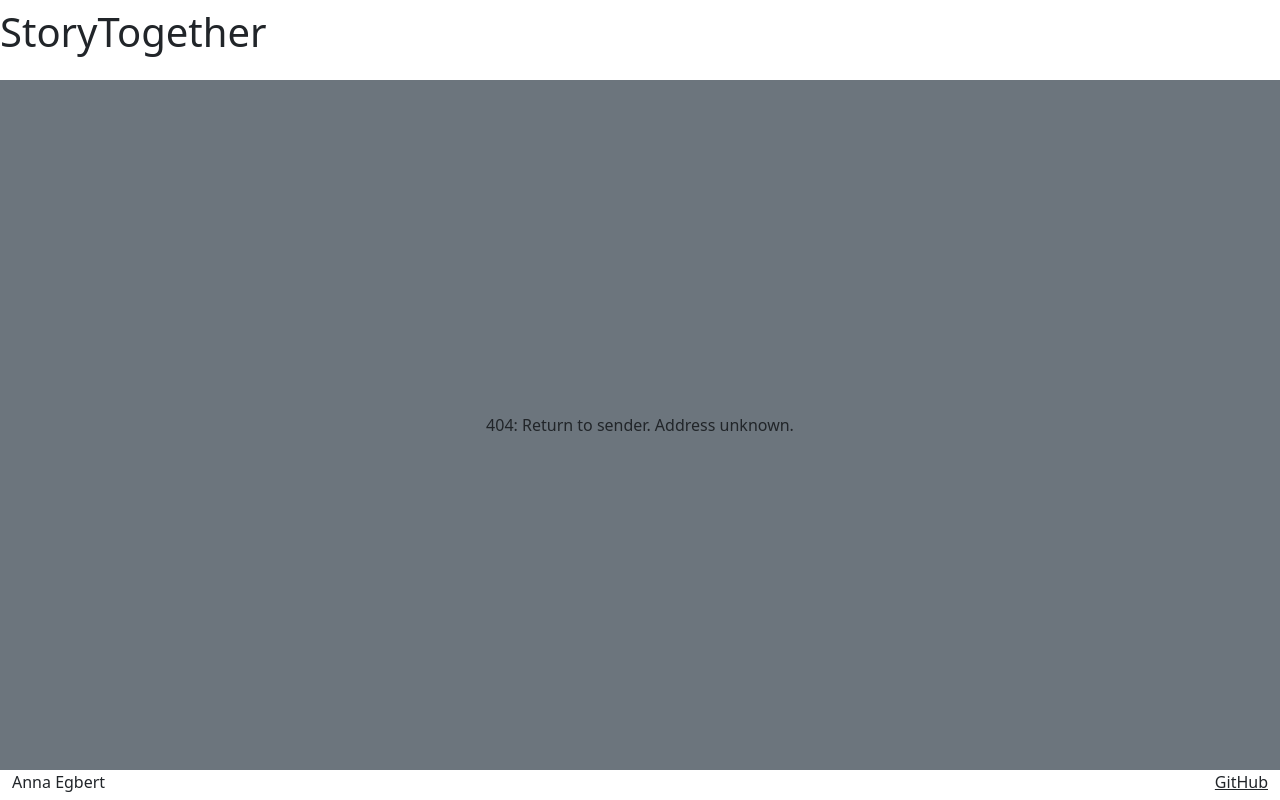
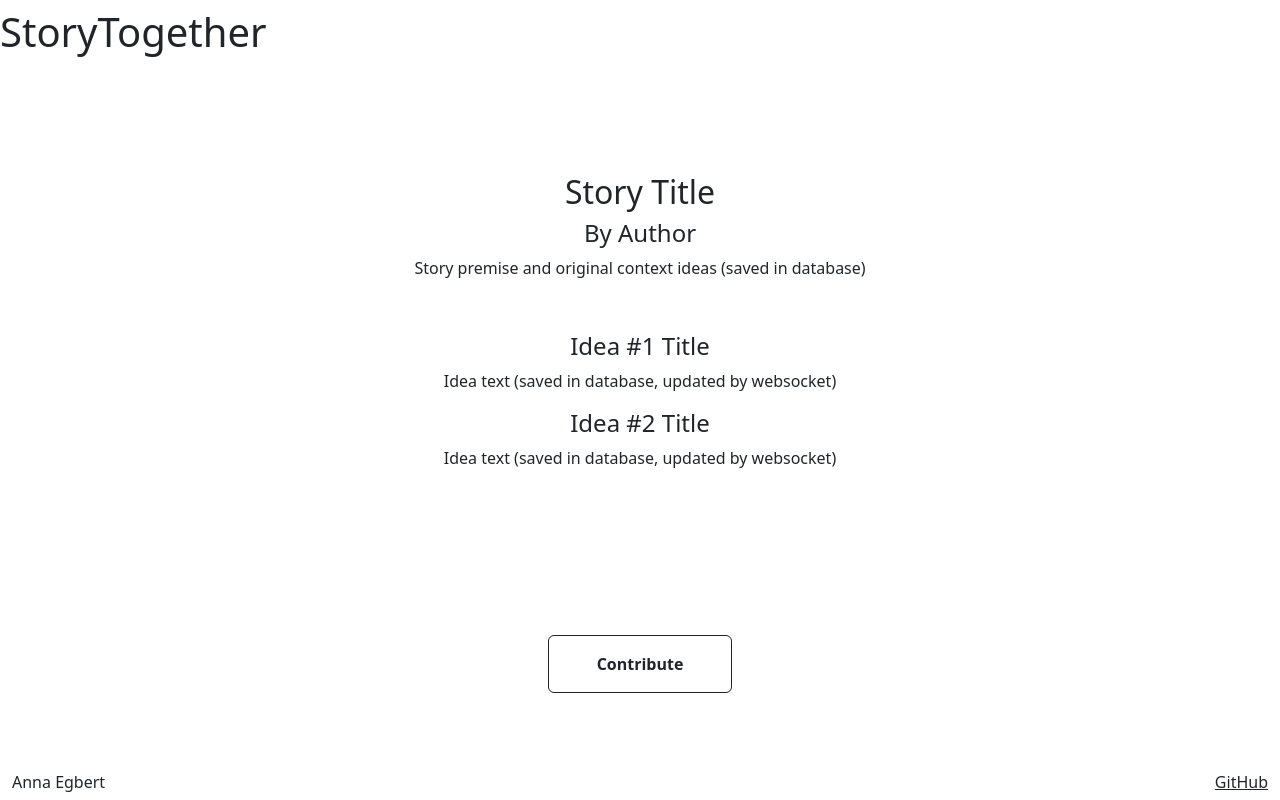
Before and after one commit to anniejack453/startup, a React (Vite) app: page /storyPage/1 in a window 1280 px wide. Before the commit this address had no page. Built offline with nearby package versions, Linux system fonts and the light colour scheme.

Commit message:
contribute story ideas working

```diff
--- a/src/app.jsx
+++ b/src/app.jsx
@@ -14,6 +14,29 @@ function App() {
   const [userName, setUserName] = React.useState(localStorage.getItem('userName') || '');
   const currentAuthState = userName ? AuthState.Authenticated : AuthState.Unauthenticated;
   const [authState, setAuthState] = React.useState(currentAuthState);
+
+  const [stories, setStories] = React.useState(() => {
+    const saved = localStorage.getItem('stories');
+    return saved
+      ? JSON.parse(saved)
+      : [
+          {
+            id: 1,
+            title: 'Story Title',
+            author: 'Author',
+            premise: 'Story premise and original context ideas (saved in database)',
+            ideas: [
+              { title: 'Idea #1 Title', text: 'Idea text (saved in database, updated by websocket)' },
+              { title: 'Idea #2 Title', text: 'Idea text (saved in database, updated by websocket)' },
+            ],
+          },
+        ];
+  });
+
+  React.useEffect(() => {
+    localStorage.setItem('stories', JSON.stringify(stories));
+  }, [stories]);
+
   return (
     <BrowserRouter>
         <div className="body">
@@ -51,10 +74,10 @@ function App() {
 
             <Routes>
                 <Route path='/home' element={<Home />} />
-                <Route path='/browse' element={<Browse />} />
-                <Route path='/contribute' element={<Contribute />} />
-                <Route path='/createStory' element={<CreateStory />} />
-                <Route path='/storyPage' element={<StoryPage />} />
+                <Route path='/browse' element={<Browse stories={stories}/>} />
+                <Route path='/contribute/:id' element={<Contribute stories={stories} setStories={setStories}/>} />
+                <Route path='/createStory' element={<CreateStory stories={stories} setStories={setStories} username={userName}/>} />
+                <Route path='/storyPage/:id' element={<StoryPage stories={stories} setStories={setStories} />} />
                 <Route path='*' element={<NotFound />} />
                 <Route
                     path='/'
--- a/src/browse/browse.jsx
+++ b/src/browse/browse.jsx
@@ -2,6 +2,15 @@ import React from 'react';
 import { NavLink } from 'react-router-dom';
 
 export function Browse() {
+    const [review, setReviews] = React.useState([]);
+
+    React.useEffect(() => {
+        const reviewText = localStorage.getItem('review');
+        if (reviewText) {
+        setReviews(JSON.parse(reviewText));
+        }
+    }, []);
+
   return (
     <main>
         <div className="text-center container-fluid">
@@ -11,13 +20,13 @@ export function Browse() {
                     <NavLink to="/storyPage" className="fs-3 text-decoration-none text-dark fw-semibold">
                         Someone's Story Idea #1 (still a link)
                     </NavLink>
-                    <p>Most recent idea suggestion title displayed here</p>
+                    <p id="review">Most recent idea suggestion title displayed here</p>
                 </div>
                 <div>
                     <NavLink to="/storyPage" className="fs-3 text-decoration-none text-dark fw-semibold">
                         Someone's Story Idea #2
                     </NavLink>
-                    <p>This will display links to other users' story idea pages
+                    <p id="review">This will display links to other users' story idea pages
                     stored in the database. Most recent suggestions will be updated
                     in realtime with Websocket.</p>
                 </div>
--- a/src/contribute/contribute.jsx
+++ b/src/contribute/contribute.jsx
@@ -1,22 +1,38 @@
-import React from 'react';
-import { useNavigate } from 'react-router-dom';
+import React, {useState} from 'react';
+import { useNavigate, useParams } from 'react-router-dom';
 
-export function Contribute() {
+export function Contribute({stories, setStories}) {
+  const { id } = useParams();
   const navigate = useNavigate();
+  const [title, setTitle] = useState('');
+  const [suggestion, setSuggestion] = useState('');
 
   const handleSubmit = (event) => {
     event.preventDefault();
-    navigate('/storyPage');
+    setStories((prevStories) =>
+      prevStories.map((story) =>
+        story.id === Number(id)
+          ? {
+              ...story,
+              ideas: [
+                ...story.ideas,
+                { title: title || 'Untitled', text: suggestion || 'No text provided' },
+              ],
+            }
+          : story
+      )
+    );
+    navigate(`/storyPage/${id}`);
   };
 
   return (
     <main className="container-fluid text-center">
       <form onSubmit={handleSubmit} className="text-center container-fluid">
             <div className="input-group mb-3">
-            <input className="mx-auto" style={{width: '300px'}} type="text" placeholder="Title" />
+            <input className="mx-auto" style={{width: '300px'}} type="text" placeholder="Title" value={title} onChange={(e) => setTitle(e.target.value)} />
             </div>
             <div className="input-group mb-3">
-            <input className="mx-auto" style={{width: '300px'}} type="text" placeholder="Story Suggestion" />
+            <input className="mx-auto" style={{width: '300px'}} type="text" placeholder="Story Suggestion" value={suggestion} onChange={(e) => setSuggestion(e.target.value)}/>
             </div>
             <button type="submit" className="btn btn-outline-dark">Post</button>
         </form>
--- a/src/createStory/createStory.jsx
+++ b/src/createStory/createStory.jsx
@@ -1,12 +1,26 @@
 import React from 'react';
 import { useNavigate } from 'react-router-dom';
 
-export function CreateStory() {
+export function CreateStory({stories, setStories, userName}) {
+  const [title, setTitle] = React.useState('');
+  const [premise, setPremise] = React.useState('');
   const navigate = useNavigate();
 
   const handleSubmit = (event) => {
     event.preventDefault();
-    navigate('/storyPage');
+    const authorName = userName;
+    const newId = stories.length > 0 ? stories[stories.length - 1].id + 1 : 1;
+    const newStory = {
+      id: newId,
+      title,
+      author: userName,
+      premise,
+      ideas: [],
+    };
+
+    setStories([...stories, newStory]);
+    localStorage.setItem('stories', JSON.stringify([...stories, newStory]));
+    navigate(`/storyPage/${newId}`);
   };
 
   return (
@@ -17,10 +31,10 @@ export function CreateStory() {
             <p>^Placeholder to use API to select icon for story</p>
             </div>
             <div className="input-group mb-3">
-            <input className="mx-auto" style={{width: '300px'}} type="text" placeholder="Story Title" />
+            <input className="mx-auto" style={{width: '300px'}} type="text" placeholder="Story Title" value={title} onChange={(e) => setTitle(e.target.value)}/>
             </div>
             <div className="input-group mb-3">
-            <input className="mx-auto" style={{width: '300px'}} type="text" placeholder="Story Premise" />
+            <input className="mx-auto" style={{width: '300px'}} type="text" placeholder="Story Premise" value={premise} onChange={(e) => setPremise(e.target.value)} />
             </div>
             <button type="submit" className="btn btn-outline-dark">Post</button>
         </form>
--- a/src/storyPage/storyPage.jsx
+++ b/src/storyPage/storyPage.jsx
@@ -1,28 +1,31 @@
 import React from 'react';
-import { NavLink } from 'react-router-dom';
+import { NavLink, useParams } from 'react-router-dom';
 
-export function StoryPage() {
+export function StoryPage({stories}) {
+  const { id } = useParams();
+  const story = stories.find((s) => s.id === Number(id));
+
+  if (!story) {
+    return <main className="container-fluid text-center">Story not found</main>;
+  }
+
   return (
     <main className="container-fluid text-center">
       <div className="container-fluid mx-auto" style={{maxWidth: '800px', padding: '20px'}}>
             <div id="story" className="mx-auto text-center" style={{padding: '20px'}}>
-                <h2>Story Title</h2>
-                <h4>By Author</h4>
-                <p>Story premise and original context ideas
-                    (saved in database)
-                </p>
+                <h2>{story.title}</h2>
+                <h4>By {story.author}</h4>
+                <p>{story.premise}</p>
             </div>
-            <div>
-                <h4>Idea #1 Title</h4>
-                <p>Idea text (saved in database, updated by websocket)</p>
-            </div>
-            <div>
-                <h4>Idea #2 Title</h4>
-                <p>Idea text (saved in database, updated by websocket)</p>
-            </div>
+            {story.ideas.map((idea, index) => (
+                <div key={index} className="my-3">
+                    <h4>{idea.title}</h4>
+                    <p>{idea.text}</p>
+                </div>
+            ))}
         </div>
         <div className="container-fluid text-center my-4">
-            <NavLink to="/contribute" className="btn btn-outline-dark btn-md fw-bold px-5 py-3">
+            <NavLink to={`/contribute/${story.id}`} className="btn btn-outline-dark btn-md fw-bold px-5 py-3">
                 Contribute
             </NavLink>
         </div>
```
Also changed, not shown: 1 other file (tests, documents, lock files or other folders).
